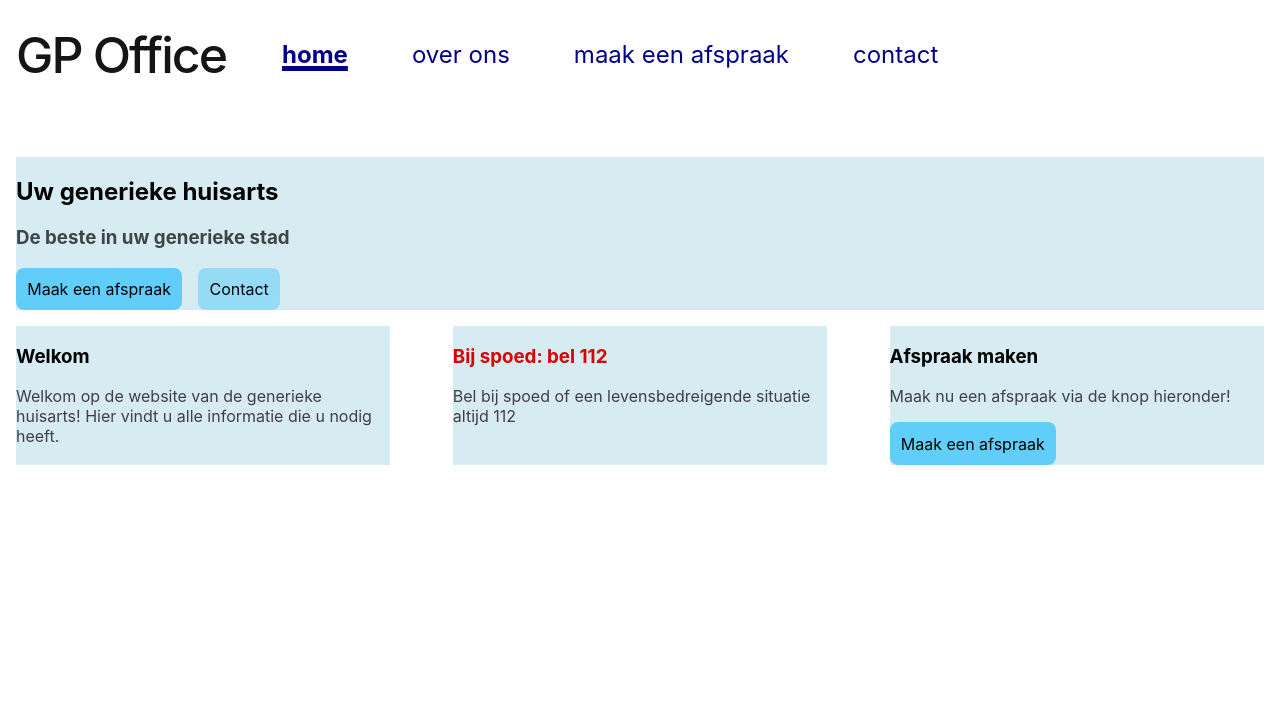
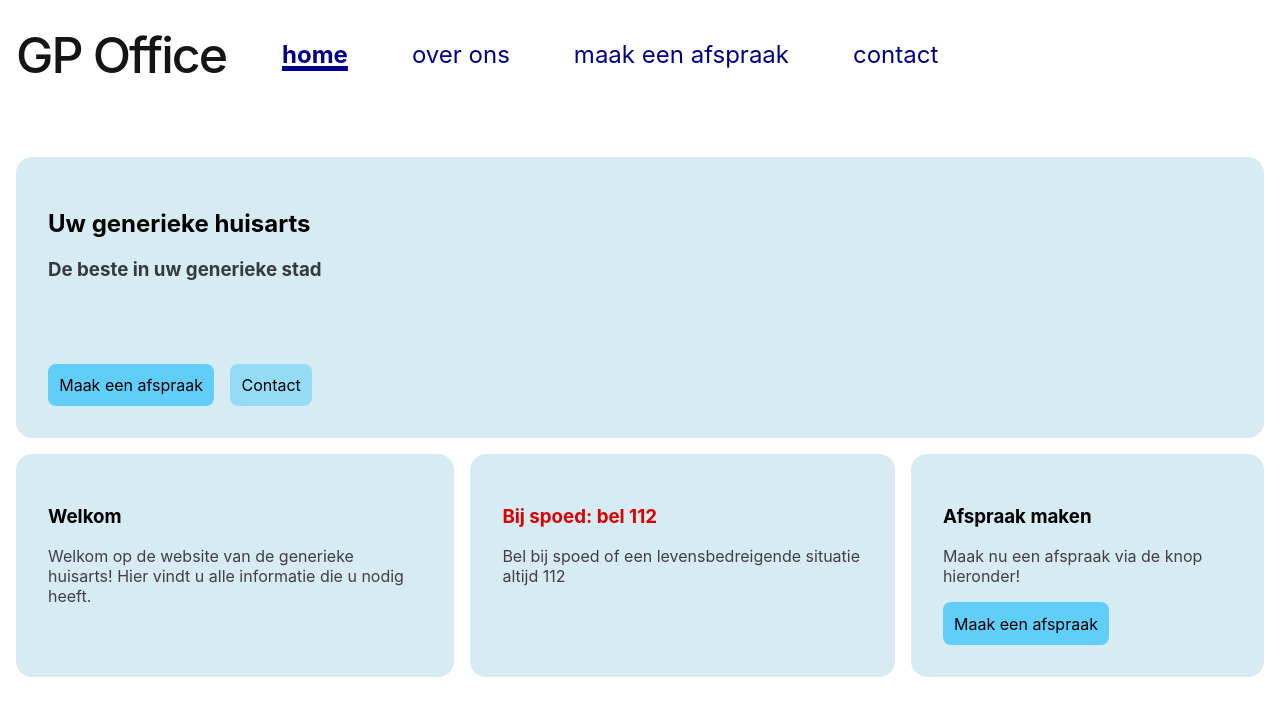
Before and after one commit to JanMouwes/practice-gp-office, an Angular app in the folder web/client/: page /home in a window 1280 px wide. Shown: the top 716 px of the page. Built offline with nearby package versions, Linux system fonts and the light colour scheme.

Commit message:
fix section styling

```diff
--- a/web/client/src/pages/about/about-page.component.ts
+++ b/web/client/src/pages/about/about-page.component.ts
@@ -2,7 +2,7 @@ import {Component} from '@angular/core';
 
 @Component({
   selector: 'app-about-page',
-  template: `<section class="bg-light" id="main-content">
+  template: `<article class="bg-light" id="main-content">
   <section>
     <h2>{{content.main.title}}</h2>
     <p class="text-light">{{content.main.body}}</p>
@@ -11,7 +11,7 @@ import {Component} from '@angular/core';
     <a [href]="content.buttons.home.href" class="btn btn-primary">{{content.buttons.home.label}}</a>
     <a [href]="content.buttons.makeAppointment.href" class="btn btn-secondary">{{content.buttons.makeAppointment.label}}</a>
   </section>
-</section>
+</article>
 
   `
 })
--- a/web/client/src/styles.css
+++ b/web/client/src/styles.css
@@ -33,6 +33,11 @@ article h1 {
   font-size: 2.5em
 }
 
+section {
+  padding: 2em;
+  border-radius: 1em;
+}
+
 /* utilities */
 
 .centre-contents {
@@ -45,7 +50,7 @@ article h1 {
 }
 
 .text-light {
-  opacity: .7;
+  opacity: .75;
 }
 
 .text-danger {
```
